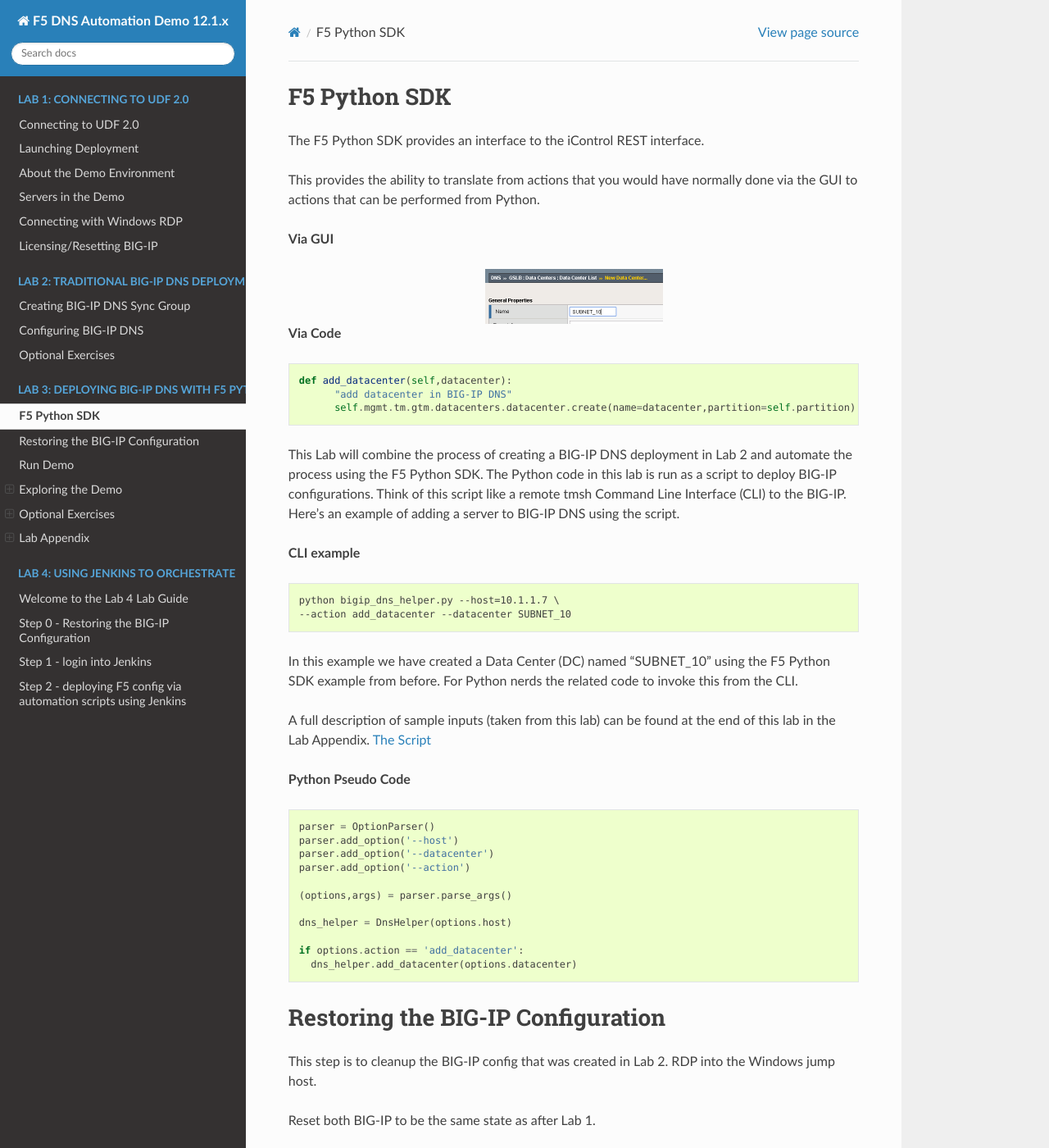
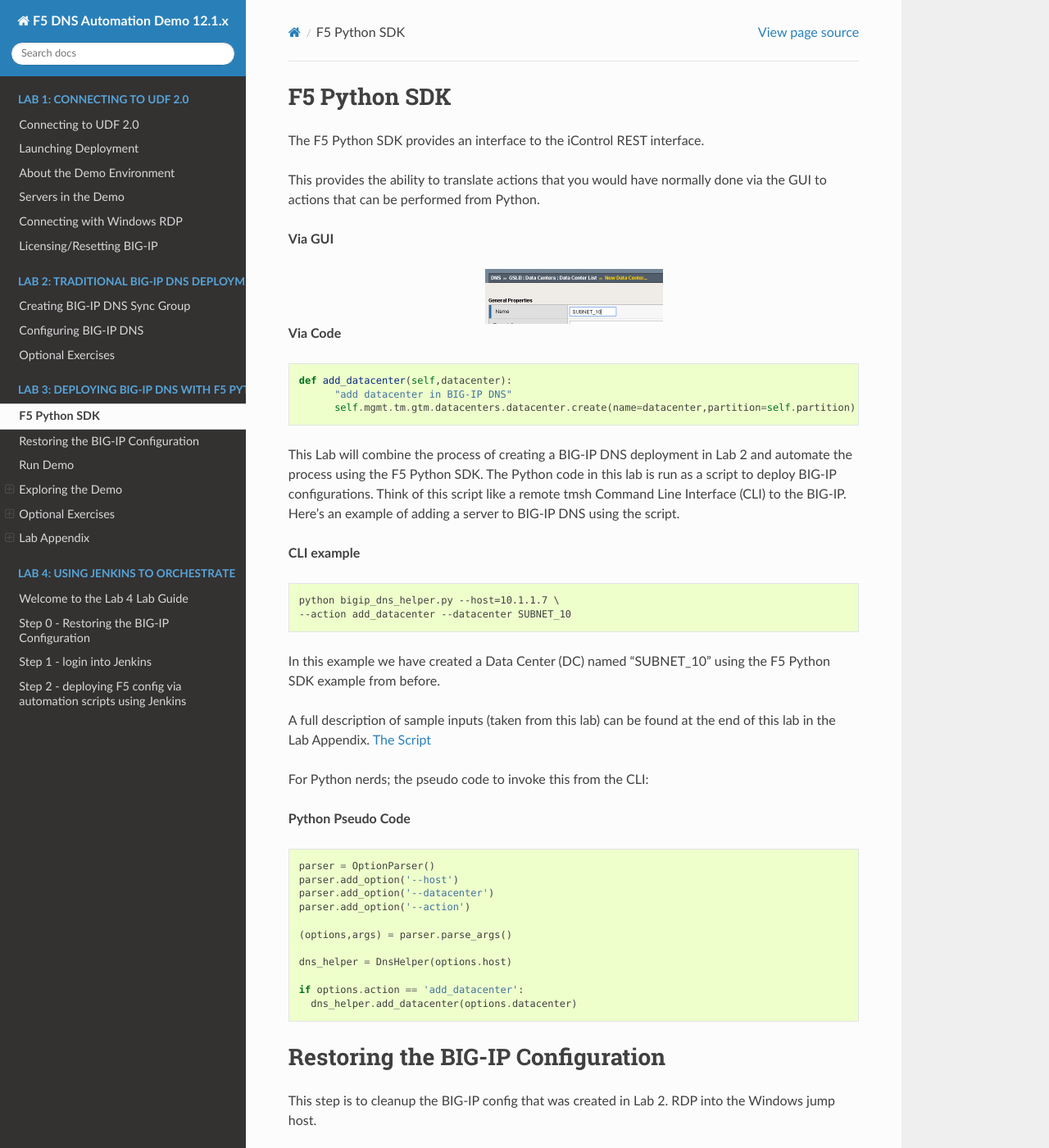
Before and after one commit to f5devcentral/f5-dns-automation-demo-12-1-x, a Sphinx documentation site: the page built from docs/lab3/scripted.rst, in a window 1280 px wide and 1400 px high. Shown: the whole window at 82% size. Built offline with Sphinx 7.4.7 and the Read the Docs theme 2.0.0, drawn with Linux system fonts in a browser that asks for light colours; pages that are not in the unit, such as notebooks, are missing from menus; some of the changed text lies outside the part shown.

Commit message:
text changes

```diff
--- a/docs/lab3/scripted.rst
+++ b/docs/lab3/scripted.rst
@@ -3,7 +3,7 @@
 
 The F5 Python SDK provides an interface to the iControl REST interface.
 
-This provides the ability to translate from actions that you would have normally done via the GUI to actions that can be performed from Python.
+This provides the ability to translate actions that you would have normally done via the GUI to actions that can be performed from Python.
 
 **Via GUI**
 
@@ -28,9 +28,11 @@
    python bigip_dns_helper.py --host=10.1.1.7 \
    --action add_datacenter --datacenter SUBNET_10
 
-In this example we have created a Data Center (DC) named "SUBNET_10" using the F5 Python SDK example from before.  For Python nerds the related code to invoke this from the CLI.
+In this example we have created a Data Center (DC) named "SUBNET_10" using the F5 Python SDK example from before.
 
 A full description of sample inputs (taken from this lab) can be found at the end of this lab in the Lab Appendix.  :ref:`the_script`
+
+For Python nerds; the pseudo code to invoke this from the CLI:
 
 **Python Pseudo Code**
 
```
Also changed, not shown: other parts of docs/lab3/scripted.rst (+1 -1 lines).
